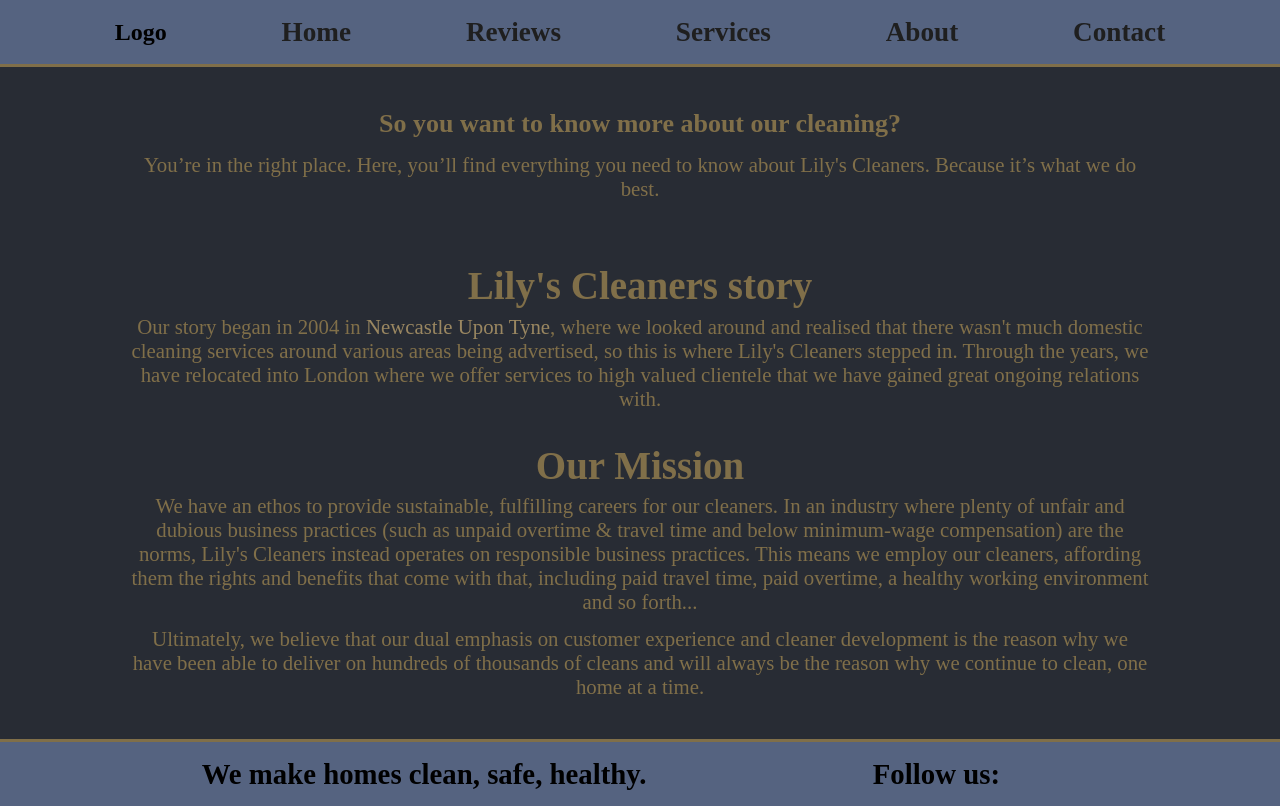
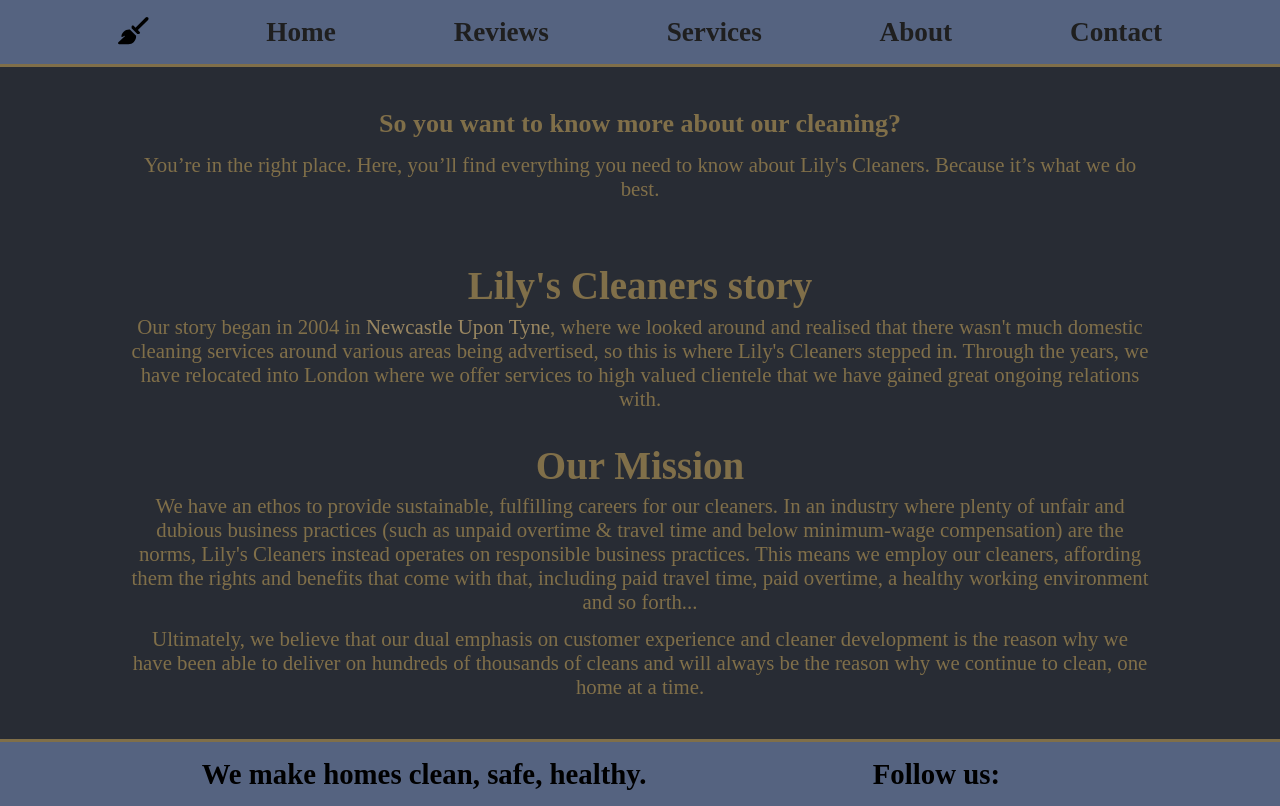
Before and after one commit to BAZBOT123/Cleaning-Website, a React (Create React App) app: page /about in a window 1280 px wide. Built offline with nearby package versions, Linux system fonts and the light colour scheme; no server answers; some icons are missing.

Commit message:
Added logo to the nav bar on all pages including intro page

```diff
--- a/package.json
+++ b/package.json
@@ -4,6 +4,10 @@
   "private": true,
   "dependencies": {
     "@emailjs/browser": "^3.6.2",
+    "@fortawesome/fontawesome-svg-core": "^6.2.0",
+    "@fortawesome/free-brands-svg-icons": "^6.2.0",
+    "@fortawesome/free-solid-svg-icons": "^6.2.0",
+    "@fortawesome/react-fontawesome": "^0.2.0",
     "react": "^18.2.0",
     "react-dom": "^18.2.0",
     "react-icons": "^4.6.0",
--- a/src/App.css
+++ b/src/App.css
@@ -82,3 +82,7 @@
   fill: #9a8761;
   transition: 0.8s;
 }
+
+.svg-inline--fa {
+  height: 1.7em
+}
--- a/src/components/About.js
+++ b/src/components/About.js
@@ -1,15 +1,16 @@
 import '../App.css';
 import './about.css';
-import { Link } from "react-router-dom"
-import { ReactComponent as InstgramSvg }  from '../assets/instagram-brands.svg';
+import { Link } from "react-router-dom";
+import { ReactComponent as InstgramSvg } from '../assets/instagram-brands.svg';
+import { FontAwesomeIcon } from '@fortawesome/react-fontawesome';
+import { faBroom } from '@fortawesome/free-solid-svg-icons';
 
 export default function About() {
   return (
     <div className="App">
-
       <nav className="navbar">
-        <div className="Logo">
-          <h1>Logo</h1>
+        <div className="logo-svg">
+          <FontAwesomeIcon icon={faBroom}></FontAwesomeIcon>
         </div>
         <div className="Home-page">
           <h1 className='home-font'><Link to='/home'>Home</Link></h1>
--- a/src/components/Contact.js
+++ b/src/components/Contact.js
@@ -1,6 +1,8 @@
 import './Contact.css';
 import { Link } from "react-router-dom"
 import { ReactComponent as InstgramSvg } from '../assets/instagram-brands.svg';
+import { FontAwesomeIcon } from '@fortawesome/react-fontawesome';
+import { faBroom } from '@fortawesome/free-solid-svg-icons';
 import React, { useRef } from 'react';
 import emailjs from '@emailjs/browser';
 
@@ -25,8 +27,8 @@
         <div className="App">
 
             <nav className="navbar">
-                <div className="Logo">
-                    <h1>Logo</h1>
+                <div className="logo-svg">
+                    <FontAwesomeIcon icon={faBroom}></FontAwesomeIcon>
                 </div>
                 <div className="Home-page">
                     <h1 className='home-font'><Link to='/home'>Home</Link></h1>
--- a/src/components/Home.js
+++ b/src/components/Home.js
@@ -1,6 +1,8 @@
 import './home.css';
 import { Link } from "react-router-dom"
 import { ReactComponent as InstgramSvg } from '../assets/instagram-brands.svg';
+import { FontAwesomeIcon } from '@fortawesome/react-fontawesome';
+import { faBroom } from '@fortawesome/free-solid-svg-icons';
 // eslint-disable-next-line no-unused-vars
 import { Slide } from 'react-slideshow-image';
 import 'react-slideshow-image/dist/styles.css';
@@ -27,8 +29,8 @@
     <div className="App">
 
       <nav className="navbar">
-        <div className="Logo">
-          <h1>Logo</h1>
+        <div className="logo-svg">
+          <FontAwesomeIcon icon={faBroom}></FontAwesomeIcon>
         </div>
         <div className="Home-page">
           <h1 className='home-font'><Link to='/home'>Home</Link></h1>
@@ -51,9 +53,9 @@
 
         <div className="slide-container">
           <Slide>
-         {slideImages.map((slideImage, index)=> (
+            {slideImages.map((slideImage, index) => (
               <div className="each-slide" key={index}>
-              <div style={{'backgroundImage': `url(${slideImage.url})`}}>
+                <div style={{ 'backgroundImage': `url(${slideImage.url})` }}>
                   <span>{slideImage.caption}</span>
                 </div>
               </div>
--- a/src/components/Intro.js
+++ b/src/components/Intro.js
@@ -1,13 +1,18 @@
 import '../components/intro.css';
 import { Link } from "react-router-dom"
 import React from 'react';
+import { FontAwesomeIcon } from '@fortawesome/react-fontawesome';
+import { faBroom } from '@fortawesome/free-solid-svg-icons';
 
 export default function Intro() {
     return (
         <main className="intro-main">
             <div>
                 <Link to='/home'>
-                    <button type="button" className="btn btn-info">Enter</button>
+                    <button type="button" className="btn btn-info">
+                        <div className="logo-svg">
+                            <FontAwesomeIcon icon={faBroom}></FontAwesomeIcon>
+                        </div></button>
                 </Link>
             </div>
         </main>
--- a/src/components/Reviews.js
+++ b/src/components/Reviews.js
@@ -1,8 +1,11 @@
 import '../components/reviews.css';
 import { Link } from "react-router-dom"
 import { ReactComponent as InstgramSvg } from '../assets/instagram-brands.svg';
+import { FontAwesomeIcon } from '@fortawesome/react-fontawesome';
+import { faBroom } from '@fortawesome/free-solid-svg-icons';
 import { useState } from 'react';
 import { AiFillStar, AiOutlineStar } from 'react-icons/ai';
+
 
 
 export default function Reviews() {
@@ -48,8 +51,8 @@
     return (
         <div className="App">
             <nav className="navbar">
-                <div className="Logo">
-                    <h1>Logo</h1>
+                <div className="logo-svg">
+                    <FontAwesomeIcon icon={faBroom}></FontAwesomeIcon>
                 </div>
                 <div className="Home-page">
                     <h1 className='home-font'><Link to='/home'>Home</Link></h1>
--- a/src/components/Services.js
+++ b/src/components/Services.js
@@ -2,16 +2,16 @@
 import './Services.css';
 import { Link } from "react-router-dom"
 import { ReactComponent as InstgramSvg } from '../assets/instagram-brands.svg';
-
-
+import { FontAwesomeIcon } from '@fortawesome/react-fontawesome';
+import { faBroom } from '@fortawesome/free-solid-svg-icons';
 
 export default function Services() {
     return (
         <div className="App">
 
             <nav className="navbar">
-                <div className="Logo">
-                    <h1>Logo</h1>
+                <div className="logo-svg">
+                    <FontAwesomeIcon icon={faBroom}></FontAwesomeIcon>
                 </div>
                 <div className="Home-page">
                     <h1 className='home-font'><Link to='/home'>Home</Link></h1>
```
Also changed, not shown: 1 other file (tests, documents, lock files or other folders). Lines whose indentation alone changed are shown as unchanged.
